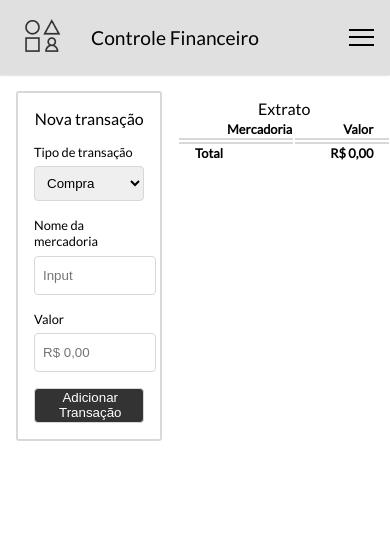
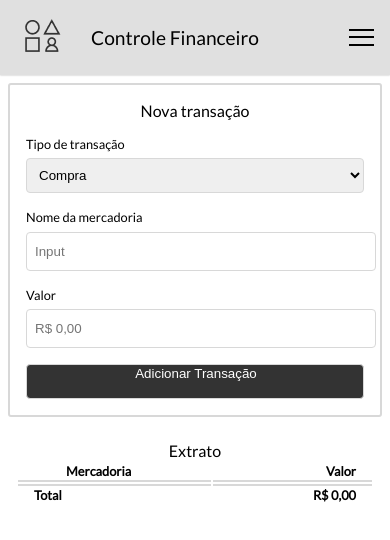
Before and after one commit to josiel27/test-viavarejo, a React (Create React App) app: page / in a window 390 px wide. Shown: the top 540 px of the page. Built offline with nearby package versions, Linux system fonts and the light colour scheme.

Commit message:
responsiveness adjustments for devices

```diff
--- a/src/components/App/App.css
+++ b/src/components/App/App.css
@@ -6,7 +6,7 @@
 
 .grid-container {
   width: 100%;
-  padding: 0.5rem;
+  /* padding: 0.5rem; */
   margin: auto;
 }
 
--- a/src/components/Container/Container.css
+++ b/src/components/Container/Container.css
@@ -0,0 +1,12 @@
+/* AJUSTE DA LARGURA MAXIMA DO CONTEUDO */
+
+.responsive-ajust {
+    max-width: 1100px;
+}
+
+
+@media (max-width: 1024px) {
+    .responsive-ajust div {
+        width: 100%;
+    }
+}
--- a/src/components/Container/Container.js
+++ b/src/components/Container/Container.js
@@ -6,7 +6,7 @@ import Extract from '../Extract/Extract';
 const Container = props => {
     return (
         <div className="grid-container">
-            <div className="grid-row">
+            <div className="grid-row responsive-ajust">
                 <div className="grid-col-5 ">
                     <NewTransaction param={props} />
                 </div>
--- a/src/components/SideMenu/SideDrawer/DrawerToggleButton.css
+++ b/src/components/SideMenu/SideDrawer/DrawerToggleButton.css
@@ -22,7 +22,6 @@
     text-decoration: none;
 }
 
-
 @media (min-width: 769px) {
     .toggle-button {
         display: none;
--- a/src/components/SideMenu/SideDrawer/SideDrawer.css
+++ b/src/components/SideMenu/SideDrawer/SideDrawer.css
@@ -9,6 +9,7 @@
     z-index: 200;
     transform: translateX(101%);
     transition: transform 0.3s ease-out;
+    font-size: 1.3rem;
 }
 
 .side-drawer.open {
@@ -44,7 +45,6 @@
 .close-side-menu {
     color: white;
     margin: 2rem;
-    font-size: 1.5rem;
     cursor: pointer;
     width: fit-content;
 }
@@ -53,7 +53,7 @@
     transform: scale(1.05);
 }
 
-@media (min-width: 769px) {
+@media (min-width: 768px) {
     .side-drawer {
         max-width: 300px;
     }
--- a/src/components/SideMenu/Toolbar/Toolbar.css
+++ b/src/components/SideMenu/Toolbar/Toolbar.css
@@ -69,9 +69,3 @@
         display: none;
     }
 }
-
-@media (max-width: 768px) {
-    .nav-items {
-        display: none;
-    }
-}
```
